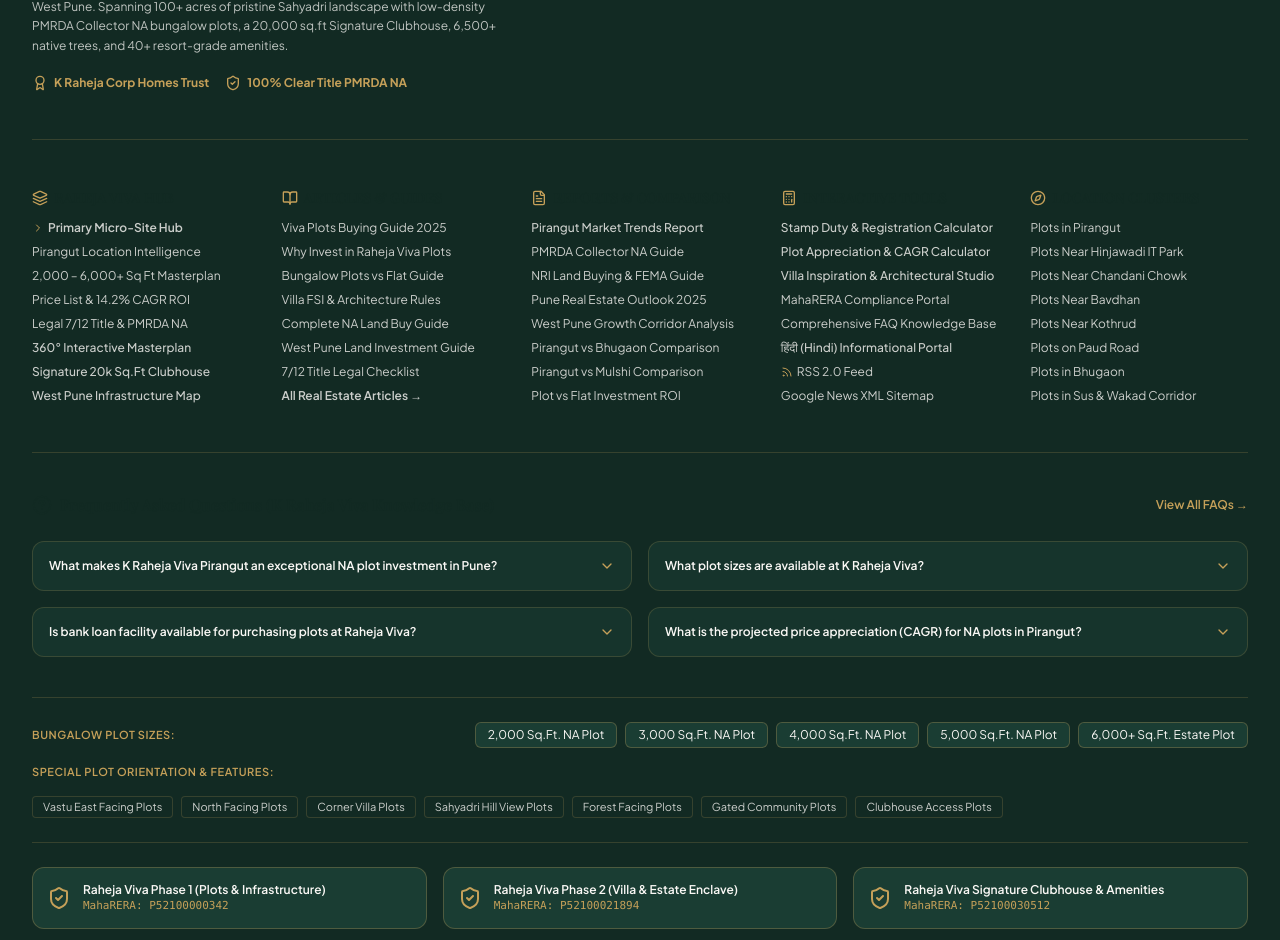
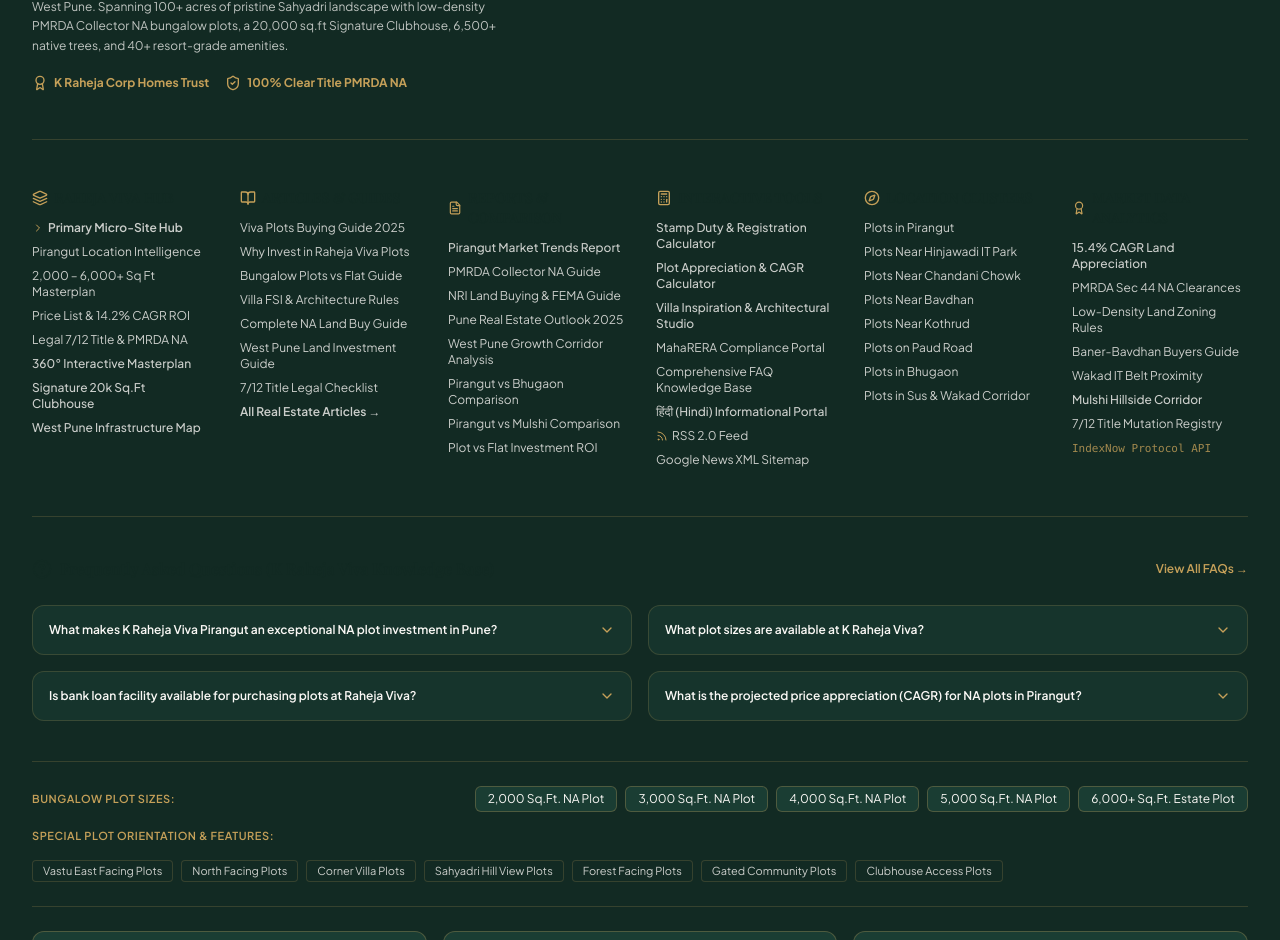
Before and after one commit to manishayewle87-hue/krahejaviva, a Next.js app: page /club in a window 1280 px wide. Shown: the part 1076-2016 px from the top of the page. Built offline with nearby package versions, Linux system fonts and the light colour scheme; a web font is replaced by a local one.

Commit message:
feat: expanded project scope with Pune NA market analytics data and 6-column mega-footer authority links

```diff
--- a/src/components/layout/Footer.tsx
+++ b/src/components/layout/Footer.tsx
@@ -73,8 +73,8 @@
           </div>
         </div>
 
-        {/* ─── Mega Multi-Column Links Grid ─── */}
-        <div className="py-12 border-b border-[#C5A059]/20 grid grid-cols-1 md:grid-cols-2 lg:grid-cols-5 gap-8">
+        {/* ─── 6-Column Strategic Domain Authority Matrix ─── */}
+        <div className="py-12 border-b border-[#C5A059]/20 grid grid-cols-2 md:grid-cols-3 lg:grid-cols-6 gap-8 text-[#FAF8F5]/80">
 
           {/* Col 1: Raheja Viva Primary Hub */}
           <div className="space-y-3">
@@ -144,7 +144,7 @@
             </ul>
           </div>
 
-          {/* Col 5: Micro-Location Clusters */}
+          {/* Col 5: Location Clusters */}
           <div className="space-y-3">
             <h4 className="font-serif text-[#C5A059] text-sm font-bold uppercase tracking-wider flex items-center gap-1.5">
               <Compass className="w-4 h-4 text-[#C5A059]" /> Location Clusters
@@ -158,6 +158,23 @@
               <li><Link href="/plots/paud-road" className="hover:text-[#C5A059] transition-colors">Plots on Paud Road</Link></li>
               <li><Link href="/plots/bhugaon" className="hover:text-[#C5A059] transition-colors">Plots in Bhugaon</Link></li>
               <li><Link href="/plots/sus" className="hover:text-[#C5A059] transition-colors">Plots in Sus & Wakad Corridor</Link></li>
+            </ul>
+          </div>
+
+          {/* Col 6: Pune NA Land Analytics */}
+          <div className="space-y-3">
+            <h4 className="font-serif text-[#C5A059] text-sm font-bold uppercase tracking-wider flex items-center gap-1.5">
+              <Award className="w-4 h-4 text-[#C5A059]" /> Market Data Analytics
+            </h4>
+            <ul className="space-y-2 text-xs">
+              <li><Link href="/na-plots-pune/pirangut-market-report" className="hover:text-[#C5A059] transition-colors font-medium">15.4% CAGR Land Appreciation</Link></li>
+              <li><Link href="/na-plots-pune/legal-checklist" className="hover:text-[#C5A059] transition-colors">PMRDA Sec 44 NA Clearances</Link></li>
+              <li><Link href="/plots/features/gated-community" className="hover:text-[#C5A059] transition-colors">Low-Density Land Zoning Rules</Link></li>
+              <li><Link href="/plots/baner" className="hover:text-[#C5A059] transition-colors">Baner-Bavdhan Buyers Guide</Link></li>
+              <li><Link href="/plots/wakad" className="hover:text-[#C5A059] transition-colors">Wakad IT Belt Proximity</Link></li>
+              <li><Link href="/plots/mulshi" className="hover:text-[#C5A059] transition-colors font-medium">Mulshi Hillside Corridor</Link></li>
+              <li><Link href="/raheja-viva-na-bungalow-plots/legal-rera-sanction" className="hover:text-[#C5A059] transition-colors">7/12 Title Mutation Registry</Link></li>
+              <li><Link href="/api/indexnow" target="_blank" className="hover:text-[#C5A059] transition-colors text-[11px] text-[#C5A059]/80 font-mono">IndexNow Protocol API</Link></li>
             </ul>
           </div>
 
```
Also changed, not shown: src/data/puneMarketData.ts (added, +40 -0 lines).
